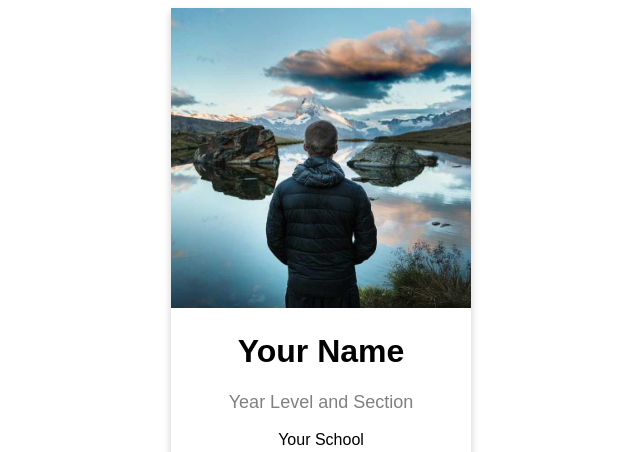
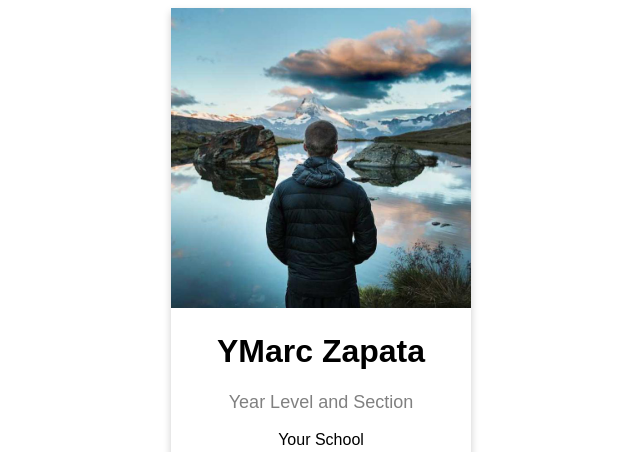
Before and after one commit to zapatamrc/zapatamrc.github.io, a plain HTML site: page index.html in a window 1280 px wide. Shown: the top 452 px of the page, without its empty margins (319-959 px from the left). Drawn offline with Linux system fonts and the light colour scheme.

Commit message:
Update name.html

```diff
--- a/index.html
+++ b/index.html
@@ -9,7 +9,7 @@
 <body>
     <div class="card">
         <img src="img/profile.jpg" alt="Picture" style="width:100%">
-        <h1>Your Name</h1>
+        <h1>YMarc Zapata</h1>
         <p class="title">Year Level and Section</p>
         <p>Your School</p>
         <div style="margin: 24px 0;">
```
